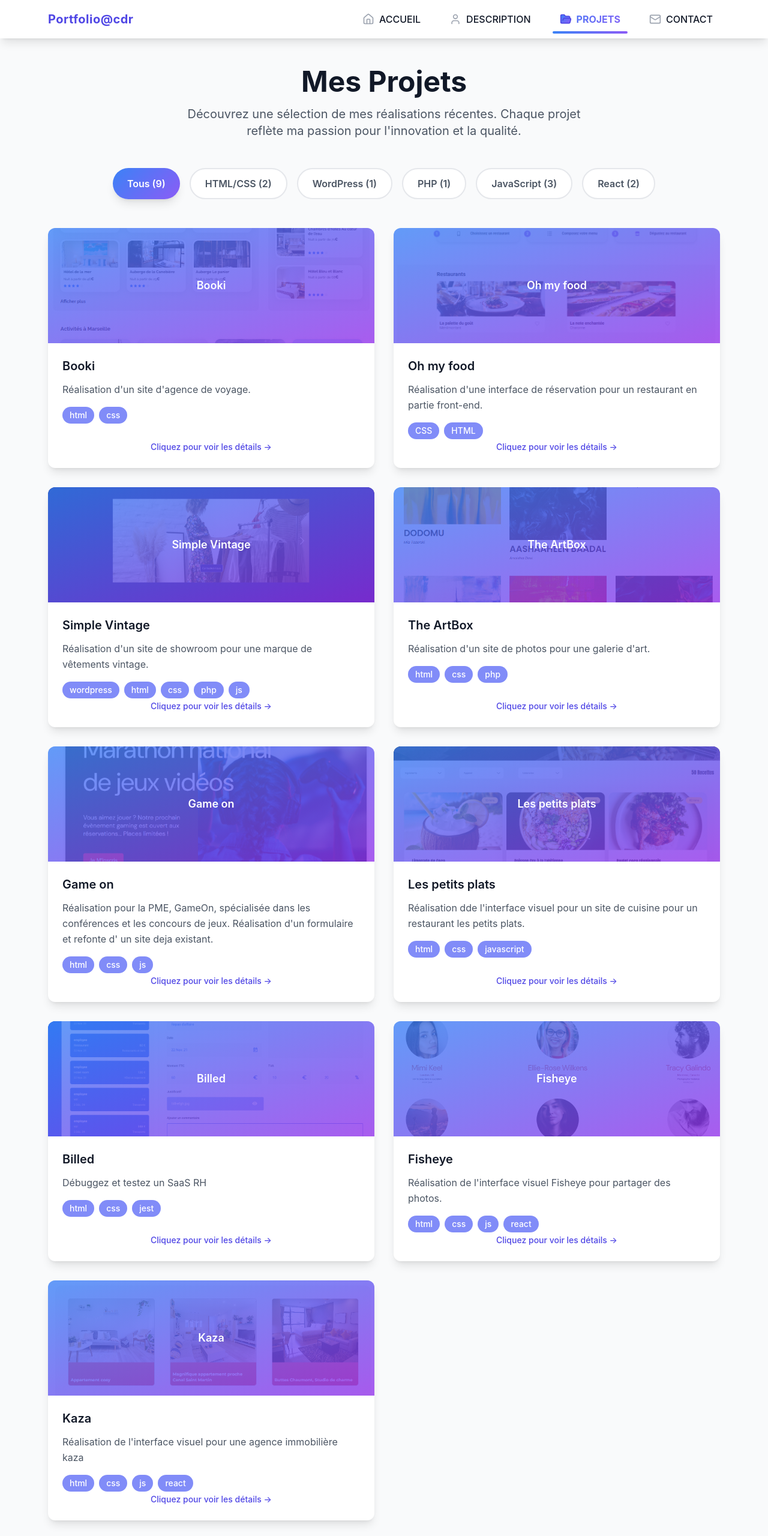
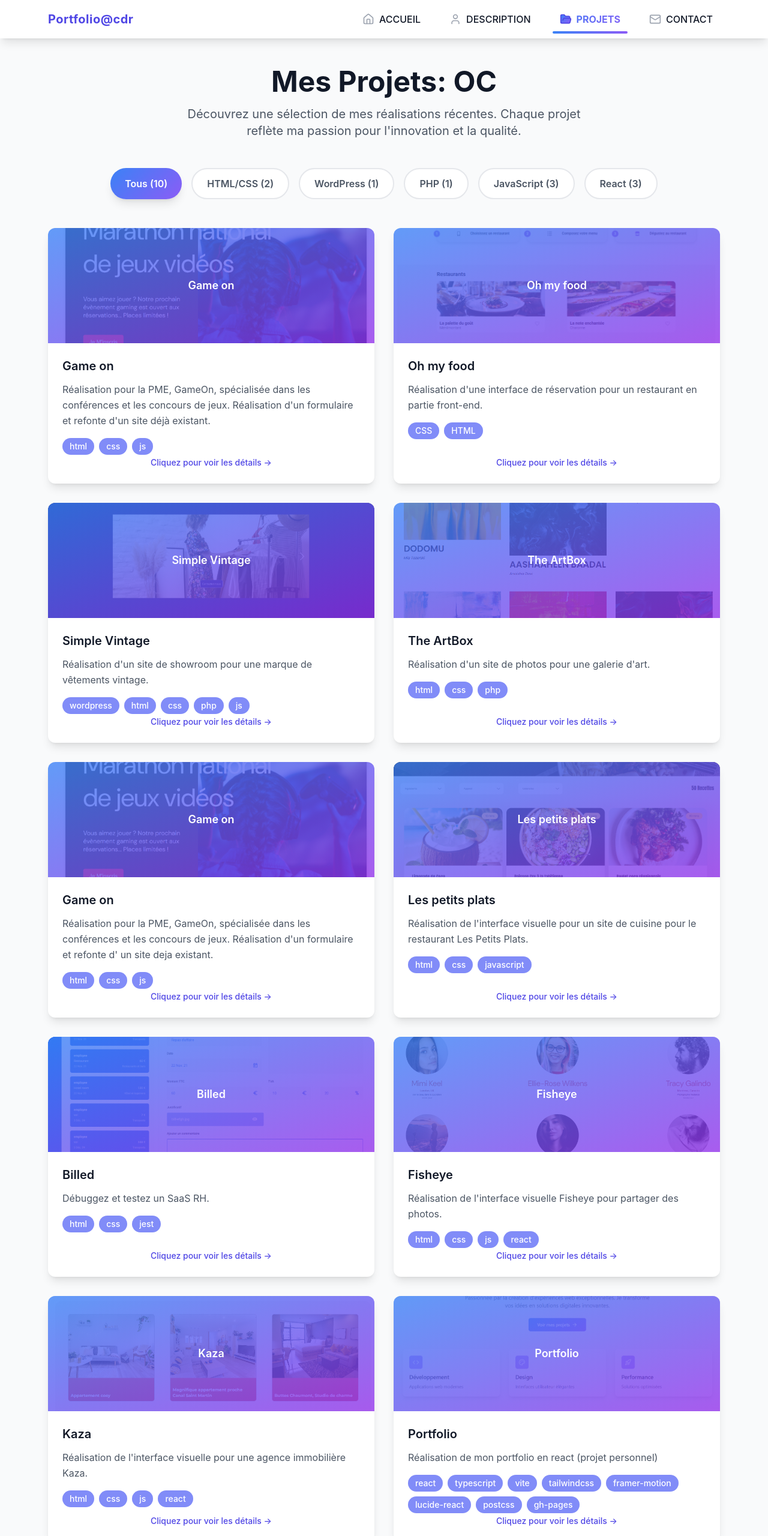
Before and after one commit to clo-dr/clo-dr.github.io, a React (Vite) app: page /projects in a window 1280 px wide. Shown: the top 2560 px of the page at 60% size. Built offline with nearby package versions, Linux system fonts and the light colour scheme.

Commit message:
add portfolio project

```diff
--- a/src/pages/Projects.tsx
+++ b/src/pages/Projects.tsx
@@ -35,7 +35,7 @@ const Projects = () => {
           category,
           details: {
             onDemand: project.onDemand,
-            allImages: project.allImagesProjects,
+            allImages: project.allImagesProjects ,
           },
         });
       });
@@ -63,7 +63,7 @@ const Projects = () => {
   return (
     <div className="max-w-6xl mx-auto px-4 py-12">
       <motion.div initial={{ opacity: 0, y: 20 }} animate={{ opacity: 1, y: 0 }} transition={{ duration: 0.6 }} className="text-center mb-12">
-        <h1 className="text-4xl md:text-5xl font-bold text-gray-900 mb-4">Mes Projets</h1>
+        <h1 className="text-4xl md:text-5xl font-bold text-gray-900 mb-4">Mes Projets: OC</h1>
         <p className="text-xl text-gray-600 max-w-2xl mx-auto">
           Découvrez une sélection de mes réalisations récentes. Chaque projet reflète ma passion pour l'innovation et la qualité.
         </p>
--- a/src/projets.json
+++ b/src/projets.json
@@ -3,13 +3,13 @@
     {
       "eventKey": "projet1",
       "title": "Projet 1",
-    "nameProject": "Booki",
-    "description": "Réalisation d'un site d'agence de voyage.",
-    "onDemand": "L’entreprise souhaite développer un site Internet qui permette aux usagers de trouver des hébergements et des activités dans la ville de leur choix.",
-    "techno": ["html", "css"],
-    "imageProject": "/images/booki.png",
-    "gitLink": "https://github.com/Chloe-86/p2-responsive",
-    "allImagesProjects": ["/images/booki.png"]
+      "nameProject": "Game on",
+      "description": "Réalisation pour la PME, GameOn, spécialisée dans les conférences et les concours de jeux. Réalisation d'un formulaire et refonte d'un site déjà existant.",
+      "onDemand": "L’entreprise souhaite développer un questionnaire sur le thème des jeux vidéo. Le formulaire doit être responsive et s’adapter à tous les écrans.",
+      "techno": ["html", "css", "js"],
+      "imageProject": "/images/gameon.png",
+      "gitLink": "https://github.com/Chloe-86/GameOn-website-FR",
+      "allImagesProjects": ["/images/gameon.png", "/images/gameon-2.png"]
     },
     {
       "eventKey": "projet2",
@@ -42,7 +42,7 @@
       "title": "Projet 1",
       "nameProject": "The ArtBox",
       "description": "Réalisation d'un site de photos pour une galerie d'art.",
-    "onDemand": "L’entreprise souhaite développer un site Internet qui permette aux usagers de trouver des photos d'art.Le site doit etre réalisé en php.",
+      "onDemand": "L’entreprise souhaite développer un site Internet qui permette aux usagers de trouver des photos d'art. Le site doit être réalisé en PHP.",
       "techno": ["html", "css", "php"],
       "imageProject": "/images/theartbox.png",
       "gitLink": "pas de git disponible",
@@ -65,8 +65,8 @@
       "eventKey": "projet2",
       "title": "Projet 2",
       "nameProject": "Les petits plats",
-    "description": "Réalisation dde l'interface visuel pour un site de cuisine pour un restaurant les petits plats.",
-    "onDemand": "L’entreprise souhaite développer un site Internet qui permette aux usagers de trouver des recettes de cuisine à l'aide d 'un algorithme de recherche crée en js.",
+      "description": "Réalisation de l'interface visuelle pour un site de cuisine pour le restaurant Les Petits Plats.",
+      "onDemand": "L’entreprise souhaite développer un site Internet qui permette aux usagers de trouver des recettes de cuisine à l'aide d'un algorithme de recherche créé en JS.",
       "techno": ["html", "css", "javascript"],
       "imageProject": "/images/lespetitsplats.png",
       "gitLink": "https://github.com/Chloe-86/p7bis-les-petits-plats",
@@ -76,8 +76,8 @@
       "eventKey": "projet3",
       "title": "Projet 3",
       "nameProject": "Billed",
-    "description": "Débuggez et testez un SaaS RH",
-    "onDemand": "Débuggez et testez un SaaS RH grace a l'utilisation de Jest et chrome debuguer.",
+      "description": "Débuggez et testez un SaaS RH.",
+      "onDemand": "Débuggez et testez un SaaS RH grâce à l'utilisation de Jest et Chrome Debugger.",
       "techno": ["html", "css", "jest"],
       "imageProject": "/images/billed-2.png",
       "gitLink": "https://github.com/Chloe-86/fr-BApp",
@@ -89,8 +89,8 @@
       "eventKey": "projet1",
       "title": "Projet 1",
       "nameProject": "Fisheye",
-    "description": "Réalisation de l'interface visuel Fisheye pour partager des photos.",
-    "onDemand": "Réalisation pour l ’entreprise Fisheye un site de partage de photos .Le site doit permettre de partager des photos de les trier et de les liker.",
+      "description": "Réalisation de l'interface visuelle Fisheye pour partager des photos.",
+      "onDemand": "Réalisation pour l’entreprise Fisheye d'un site de partage de photos. Le site doit permettre de partager des photos, de les trier et de les liker.",
       "techno": ["html", "css", "js", "react"],
       "imageProject": "/images/fisheye.png",
       "gitLink": "https://github.com/Chloe-86/p6-Fisheye-v1-react/tree/fisheye-v2",
@@ -100,12 +100,23 @@
       "eventKey": "projet2",
       "title": "Projet 2",
       "nameProject": "Kaza",
-    "description": "Réalisation de l'interface visuel pour une agence immobilière kaza",
+      "description": "Réalisation de l'interface visuelle pour une agence immobilière Kaza.",
       "onDemand": "L’entreprise souhaite une refonte de son site pour son agence immobilière. Le site doit permettre de trouver des biens à la vente ou à la location.",
       "techno": ["html", "css", "js", "react"],
       "imageProject": "/images/kasa.png",
       "gitLink": "https://github.com/Chloe-86/p11-react",
       "allImagesProjects": ["/images/kasa-2.png", "/images/casa-3.png", "/images/casa-4.png"]
+    },
+    {
+      "eventKey": "projet3",
+      "title": "Projet 3",
+      "nameProject": "Portfolio",
+      "description": "Réalisation de mon portfolio en react (projet personnel)",
+      "onDemand": "Création d'un portfolio pour présenter mes projets et compétences.",
+      "techno": ["react", "typescript", "vite", "tailwindcss", "framer-motion", "lucide-react", "postcss", "gh-pages"],
+      "imageProject": "/images/portfolio.png",
+      "gitLink": "https://github.com/Chloe-86/chloe-86.github.io/",
+      "allImagesProjects": ["/images/portfolio.png"]
     }
   ]
 }
```
Also changed, not shown: public/images/portfolio.png (added). Lines whose indentation alone changed are shown as unchanged.
